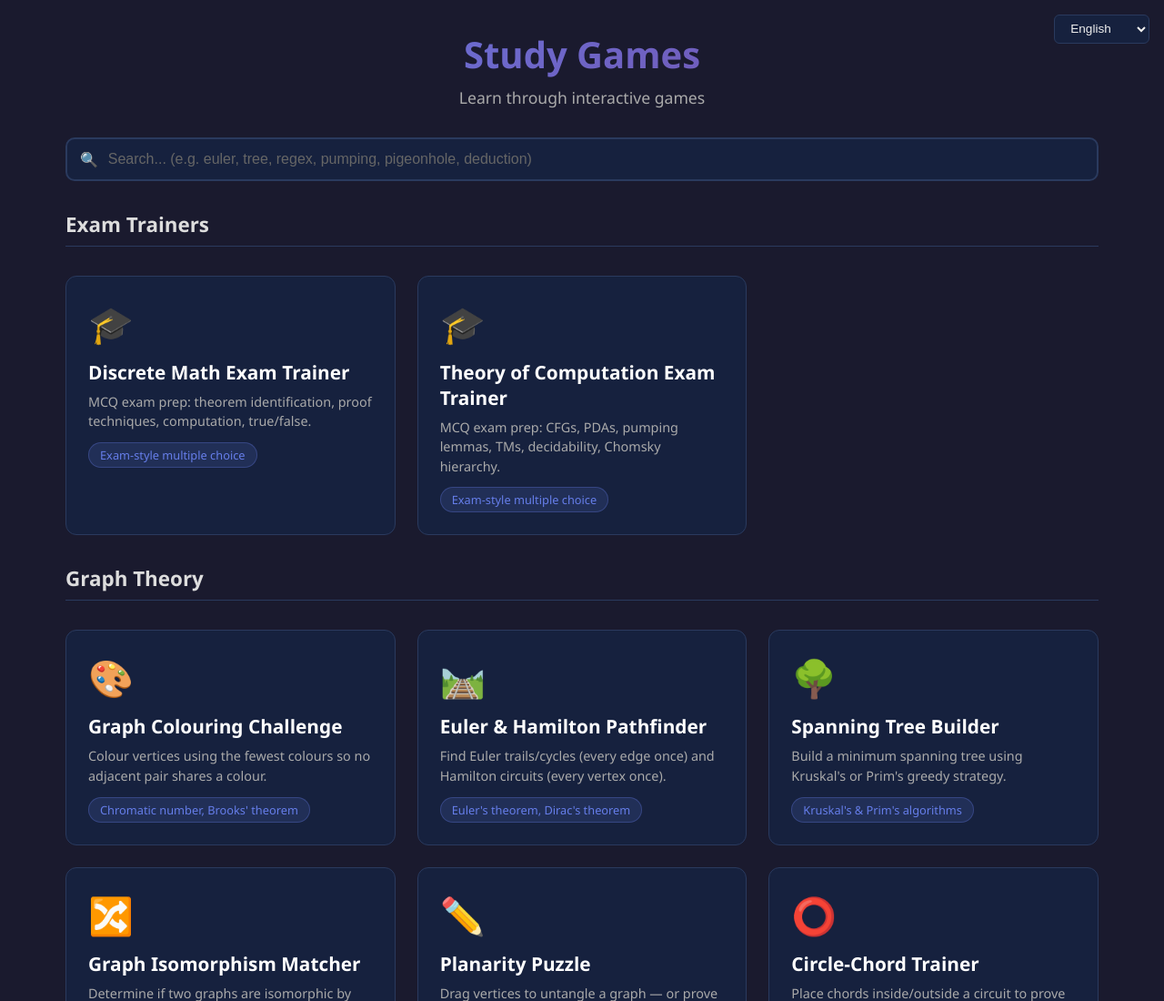
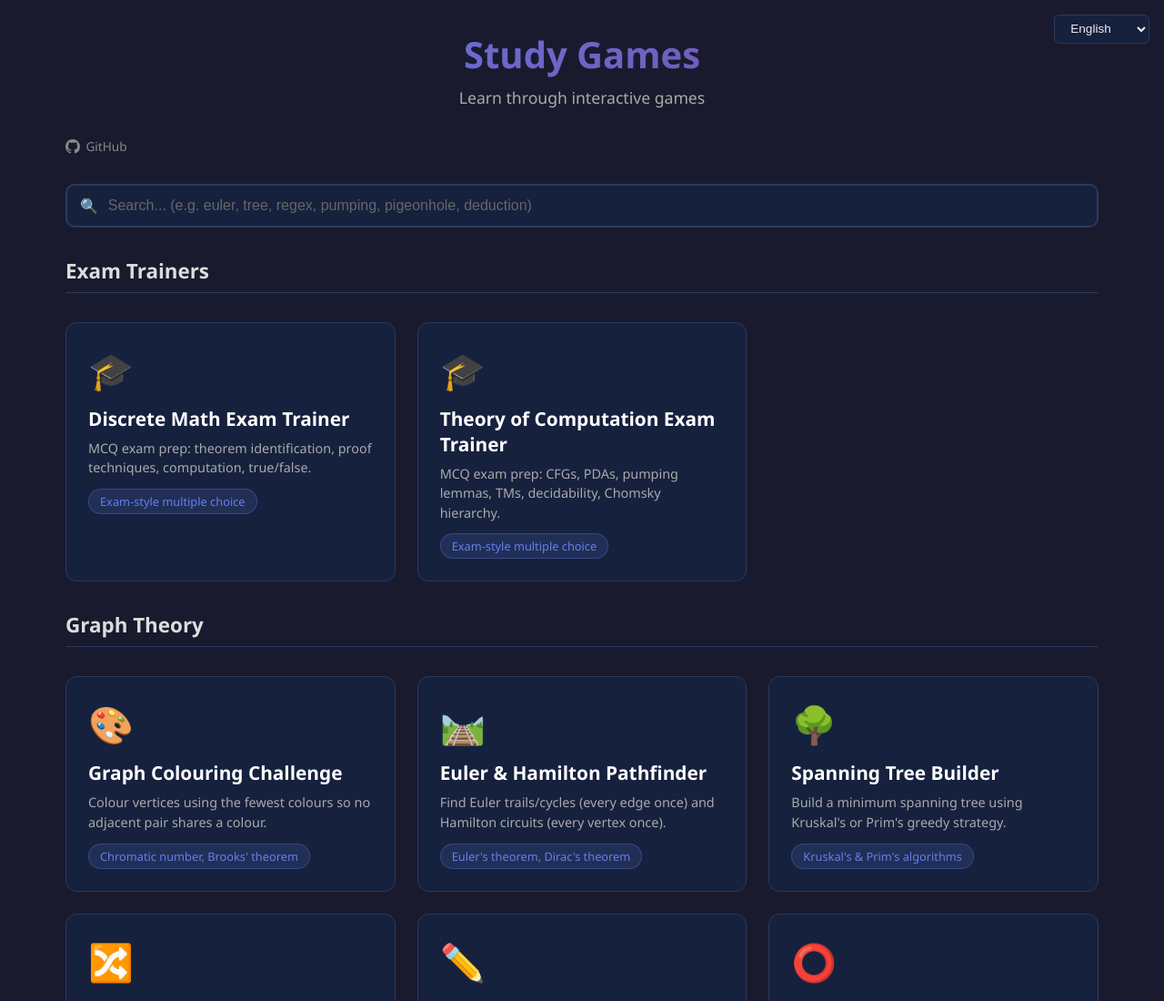
Before and after one commit to pieterdt1979/study_games, a website: page public/index.html in a window 1280 px wide. Shown: the top 1100 px of the page at 91% size. Drawn offline with Linux system fonts and the light colour scheme.

Commit message:
Added link to source code.

```diff
--- a/public/index.html
+++ b/public/index.html
@@ -21,6 +21,10 @@
   <div class="container">
     <h1 data-i18n="siteTitle">Study Games</h1>
     <p class="subtitle" data-i18n="siteSubtitle">Learn through interactive games</p>
+    <a href="https://github.com/pieterdt1979/study_games" target="_blank" rel="noopener" style="display:inline-flex;align-items:center;gap:0.4rem;color:#888;font-size:0.85rem;text-decoration:none;margin-bottom:0.5rem" title="View source on GitHub">
+      <svg height="16" width="16" viewBox="0 0 16 16" fill="currentColor"><path d="M8 0C3.58 0 0 3.58 0 8c0 3.54 2.29 6.53 5.47 7.59.4.07.55-.17.55-.38 0-.19-.01-.82-.01-1.49-2.01.37-2.53-.49-2.69-.94-.09-.23-.48-.94-.82-1.13-.28-.15-.68-.52-.01-.53.63-.01 1.08.58 1.23.82.72 1.21 1.87.87 2.33.66.07-.52.28-.87.51-1.07-1.78-.2-3.64-.89-3.64-3.95 0-.87.31-1.59.82-2.15-.08-.2-.36-1.02.08-2.12 0 0 .67-.21 2.2.82.64-.18 1.32-.27 2-.27s1.36.09 2 .27c1.53-1.04 2.2-.82 2.2-.82.44 1.1.16 1.92.08 2.12.51.56.82 1.27.82 2.15 0 3.07-1.87 3.75-3.65 3.95.29.25.54.73.54 1.48 0 1.07-.01 1.93-.01 2.2 0 .21.15.46.55.38A8.01 8.01 0 0016 8c0-4.42-3.58-8-8-8z"/></svg>
+      GitHub
+    </a>
 
     <div class="search-bar">
       <span class="icon">🔍</span>
```
Also changed, not shown: README.md.
